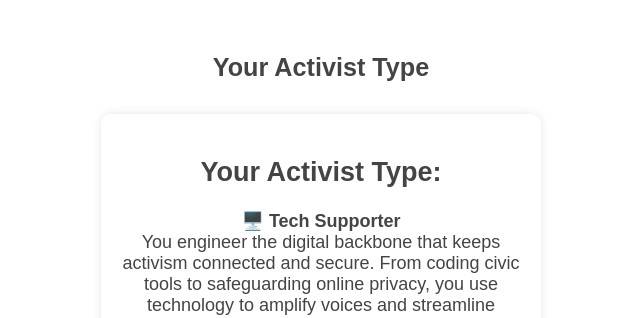
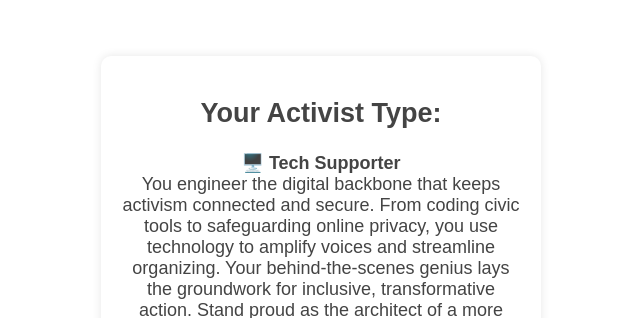
Before and after one commit to UpliftServiceNetwork/activist-quiz, a plain HTML site: page results.html in a window 1280 px wide. Shown: the top 318 px of the page, without its empty margins (319-959 px from the left). Drawn offline with Linux system fonts and the light colour scheme.

Commit message:
Update results.html

```diff
--- a/results.html
+++ b/results.html
@@ -45,7 +45,7 @@
   </style>
 </head>
 <body>
-  <h1>Your Activist Type</h1>
+
 
   <div id="result-container" style="display: none;">
     <h2>Your Activist Type:</h2>
```
